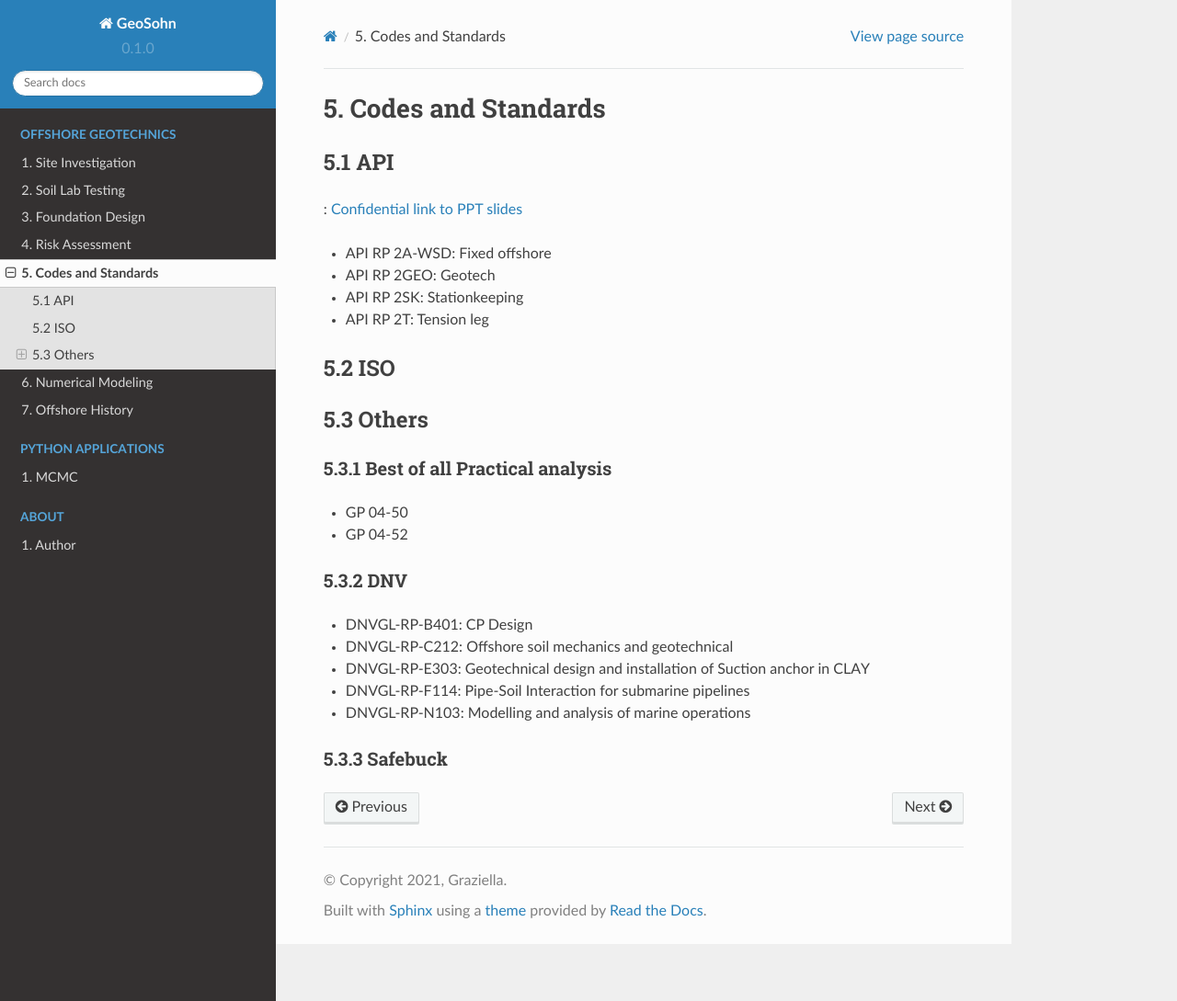
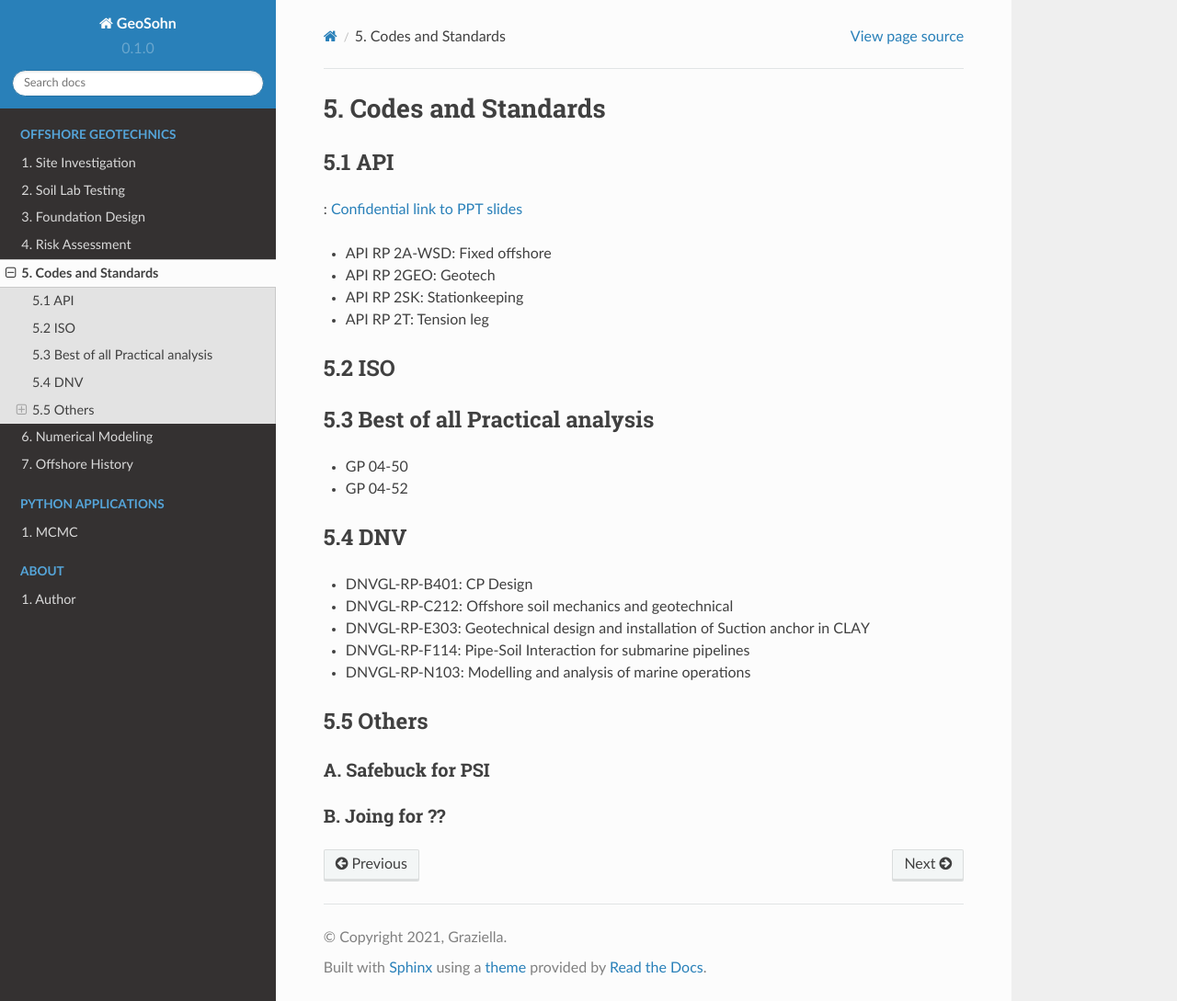
Before and after one commit to jrson11/GeoSohn, a Sphinx documentation site: the page built from docs/source/5-Codes_and_Standards.rst, in a window 1280 px wide and 1089 px high. Shown: the whole window at 92% size. Built offline with Sphinx 7.4.7 and the Read the Docs theme 2.0.0, drawn with Linux system fonts in a browser that asks for light colours; pages that are not in the unit, such as notebooks, are missing from menus.

Commit message:
Update 5-Codes_and_Standards.rst

```diff
--- a/docs/source/5-Codes_and_Standards.rst
+++ b/docs/source/5-Codes_and_Standards.rst
@@ -23,18 +23,14 @@
 
 
 
-5.3 Others
-------
-
-
-5.3.1 Best of all Practical analysis
-..............................
+5.3 Best of all Practical analysis
+-----------------------------------
 
 - GP 04-50
 - GP 04-52
 
-5.3.2 DNV
-..........
+5.4 DNV
+--------
 
 - DNVGL-RP-B401: CP Design
 - DNVGL-RP-C212: Offshore soil mechanics and geotechnical
@@ -42,5 +38,11 @@
 - DNVGL-RP-F114: Pipe-Soil Interaction for submarine pipelines
 - DNVGL-RP-N103: Modelling and analysis of marine operations
 
-5.3.3 Safebuck
-.............
+5.5 Others
+-----------
+
+A. Safebuck for PSI
+....................
+
+B. Joing for ??
+................
```
